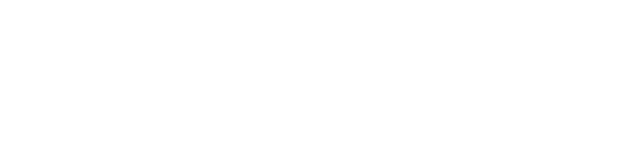
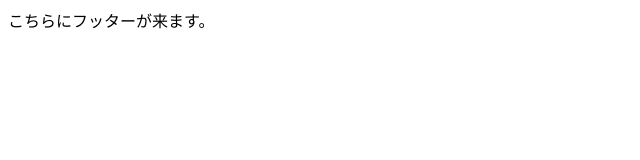
Before and after one commit to nishino-ta/2nd-test, a plain HTML site: page index.html in a window 1280 px wide. Shown: the whole page, without its empty margins (0-640 px from the left). Drawn offline with Linux system fonts and the light colour scheme.

Commit message:
フッターができあがりました。

```diff
--- a/index.html
+++ b/index.html
@@ -6,6 +6,6 @@
   <title>Document</title>
 </head>
 <body>
-
+  <footer>こちらにフッターが来ます。</footer>
 </body>
 </html>
```
